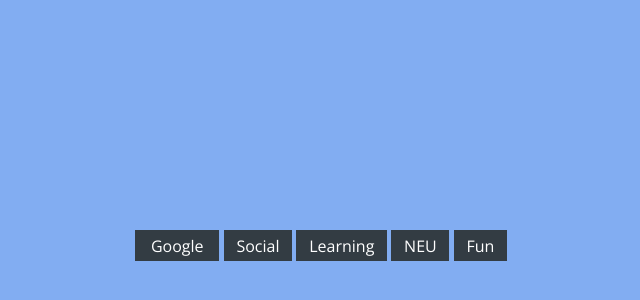
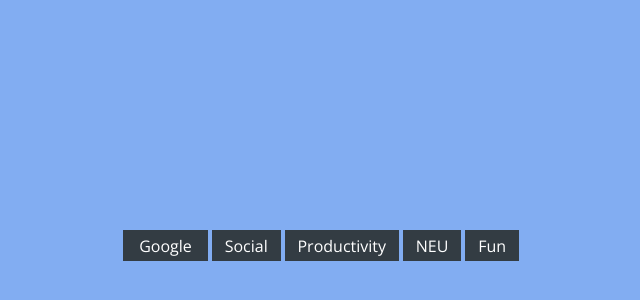
Before and after one commit to VincentCarlino/startpage, a plain HTML site: page index.html in a window 1280 px wide. Shown: the part 144-444 px from the top of the page, without its empty margins (319-959 px from the left). Drawn offline with nearby package versions, Linux system fonts and the light colour scheme.

Commit message:
Update dropdown name

```diff
--- a/index.html
+++ b/index.html
@@ -23,7 +23,7 @@
     </ul>
 </div>
 <div class="dropdown">
-    <button4>Learning</button4>
+    <button4>Productivity</button4>
     <ul class="dropdown-menu">
         <li><a class="drop" href="https://www.gmail.com" target="_blank">GMail</a></li>
         <li><a class="drop" href="https://drive.google.com" target="_blank">Drive</a></li>
```
